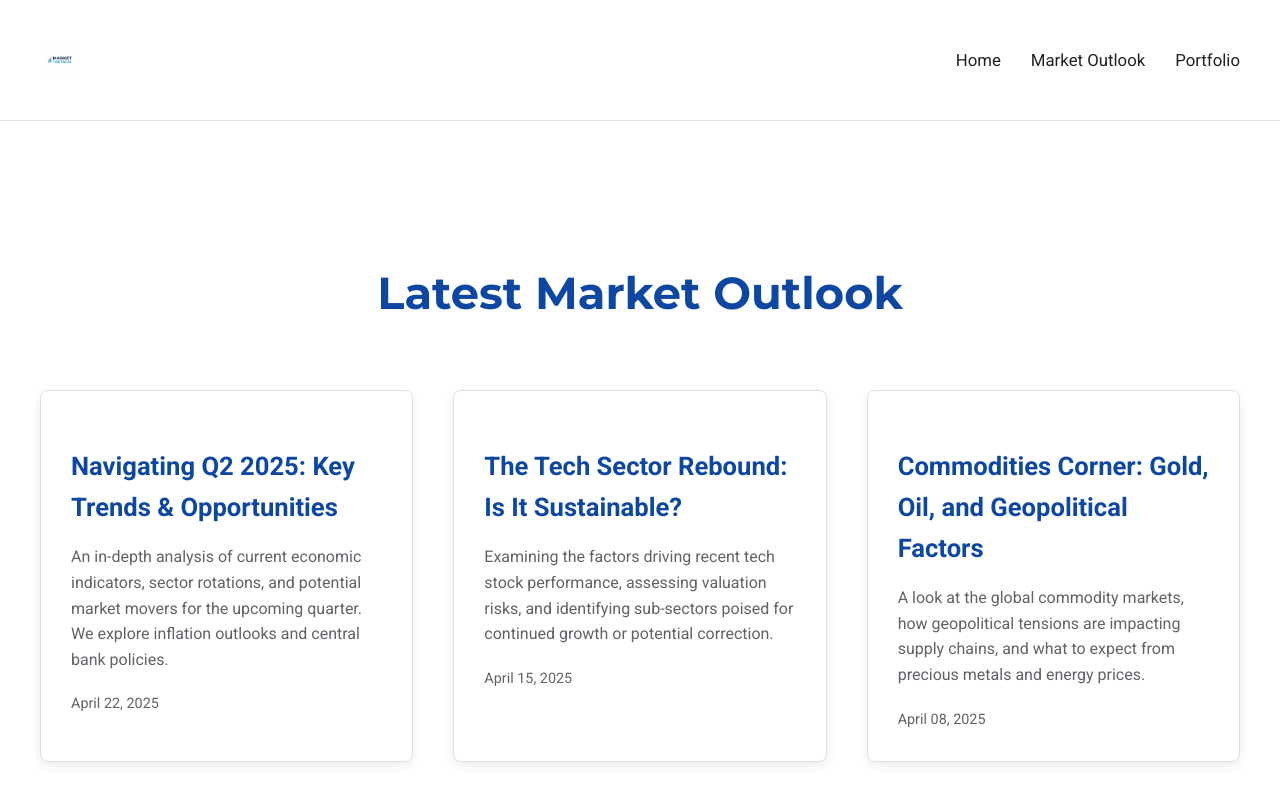
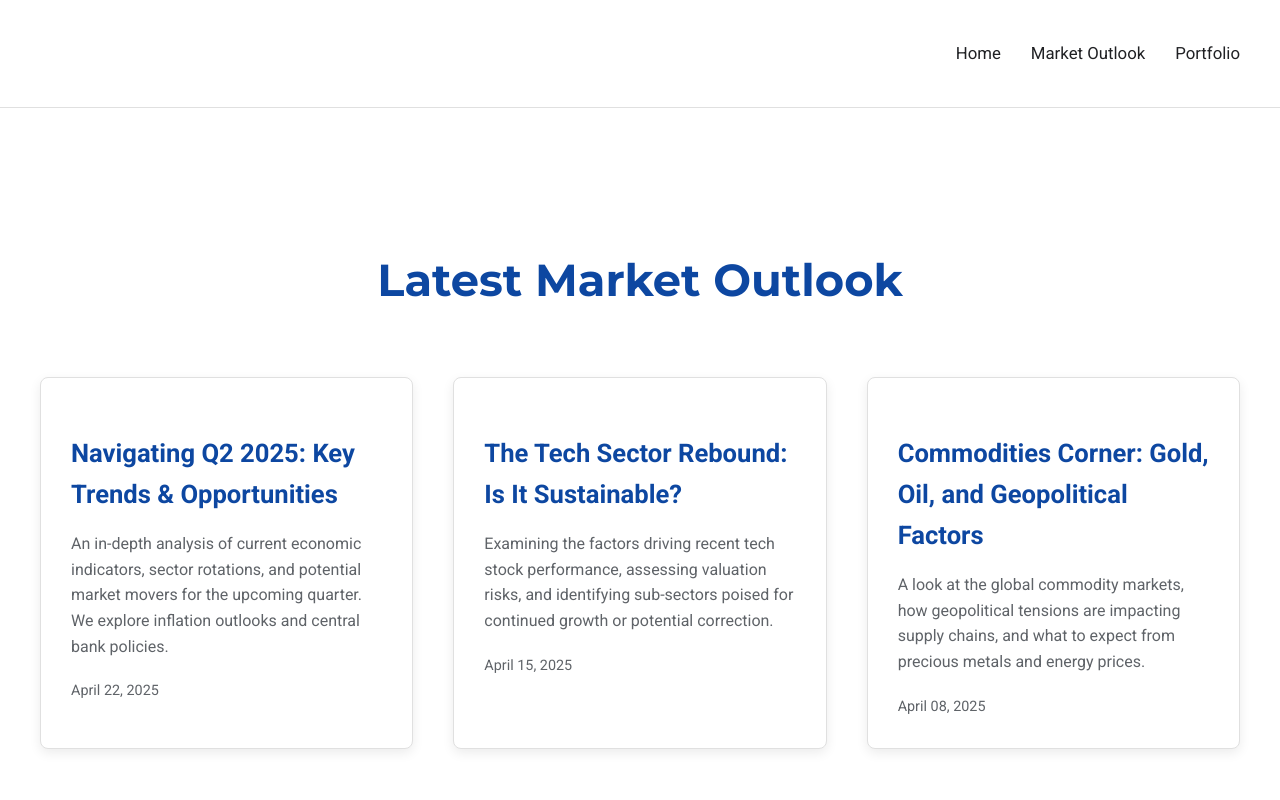
Before and after one commit to Deenze/Market-Tactical-Website, a plain HTML site: page market.html in a window 1280 px wide. Shown: the top 800 px of the page. Drawn offline with Linux system fonts and the light colour scheme.

Commit message:
Update market.html

```diff
--- a/market.html
+++ b/market.html
@@ -42,7 +42,6 @@
     <header>
         <div class="container">
             <a href="index.html" class="logo">
-                <img src="Market tactical gemini logo.png" alt="Market Tactical Logo">
             </a>
             <nav>
                 <ul>
```
